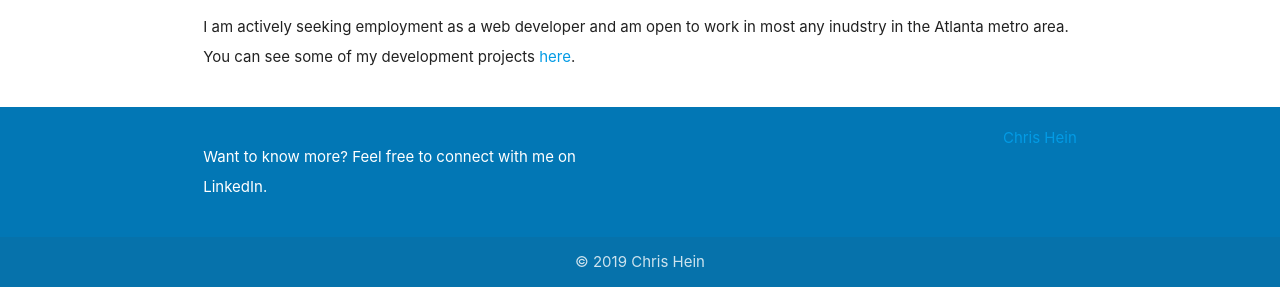
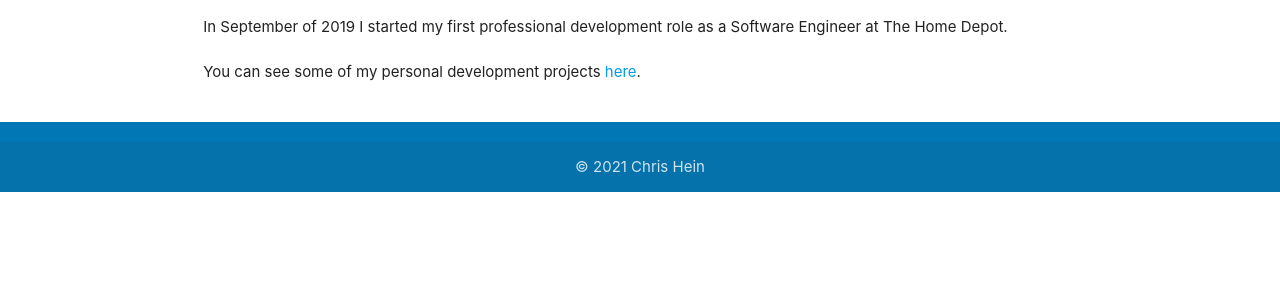
Before and after one commit to heincm/Updated-Portfolio, a website: page views/index.html in a window 1280 px wide. Shown: the part 912-1199 px from the top of the page. After the commit the page ends 1104 px from the top, so only its background shows below. Drawn offline with nearby package versions, Linux system fonts and the light colour scheme; files that its build step writes are made by us from their sources; files whose address does not match are found by name.

Commit message:
removed LinkedIn footer, updated about me

```diff
--- a/assets/css/style.css
+++ b/assets/css/style.css
@@ -94,3 +94,7 @@ footer.page-footer {
 #mainHeader{
   color: rgb(2,119,181);
 }
+
+.p {
+  margin-top: 20px;
+}
--- a/views/index.html
+++ b/views/index.html
@@ -74,8 +74,10 @@
                         development program. To see some of the technologies I've learned and become familiar with,
                         click <a href="/languages">here</a>.</p>
 
-                    <p>I am actively seeking employment as a web developer and am open to work in most any inudstry
-                        in the Atlanta metro area. You can see some of my development projects <a
+                    <p>In September of 2019 I started my first professional development role as a Software
+                        Engineer at The Home Depot. </p>
+
+                    <p>You can see some of my personal development projects <a
                             href="/portfolio">here</a>.</p>
                 </div>
             </div>
@@ -83,23 +85,9 @@
     </main>
 
     <footer class="page-footer footer">
-        <div class="container">
-            <div class="row">
-                <div class="col m6 s12">
-                    <p>Want to know more? Feel free to connect with me on LinkedIn.</p>
-                </div>
-                <div class="col m6 s12">
-                    <div class="right LI-profile-badge" data-version="v1" data-size="small" data-locale="en_US"
-                        data-type="horizontal" data-theme="dark" data-vanity="heincm"><a class="LI-simple-link"
-                            href='https://www.linkedin.com/in/heincm?trk=profile-badge'>Chris
-                            Hein</a>
-                    </div>
-                </div>
-            </div>
-        </div>
         <div class="footer-copyright">
             <div class="container center">
-                © 2019 Chris Hein
+                © 2021 Chris Hein
             </div>
         </div>
     </footer>
```
Also changed, not shown: views/contact.html (+1 -15 lines), views/hireme.html (+1 -15 lines), views/languages.html (+1 -15 lines), views/portfolio.html (+5 -18 lines).
